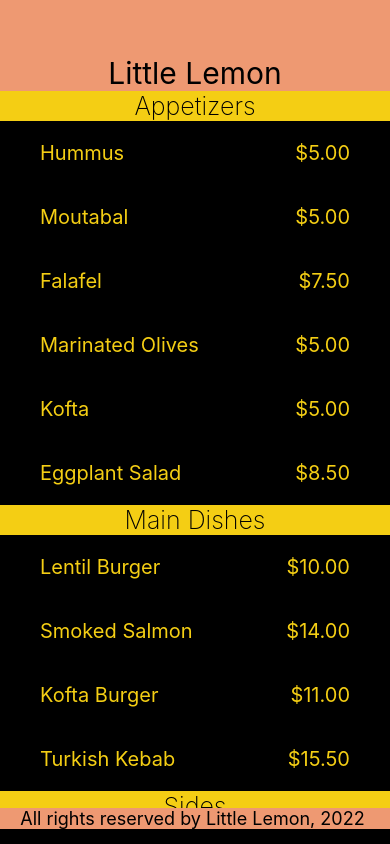
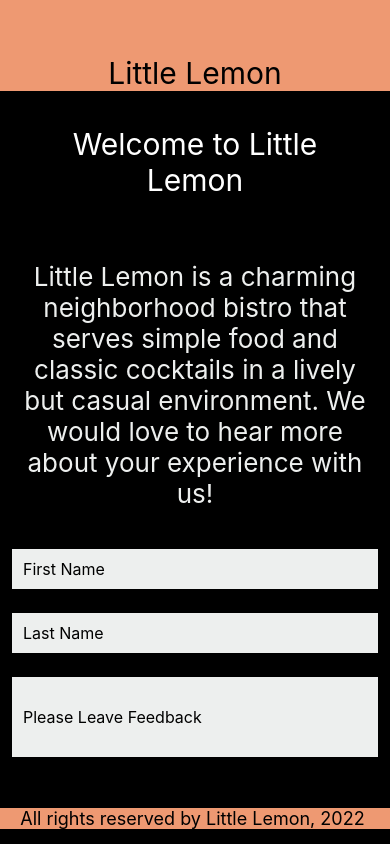
Before and after one commit to khambley/LittleLemonReactNativeApp, a React Native app: screen / in a window 390 px wide. Built offline with nearby package versions, Linux system fonts and the light colour scheme.

Commit message:
Week 2.3 - Fixed Virtual Keyboard overlap issues

```diff
--- a/App.js
+++ b/App.js
@@ -16,8 +16,8 @@ export default function App() {
       style={styles.container}>
         <LittleLemonHeader />
         {/* <ViewBoxesWithColorAndText /> */}
-        {/* <WelcomeScreen /> */}
-        <MenuItems />
+        <WelcomeScreen />
+        {/* <MenuItems /> */}
       </View>
       <View style={styles.footer}>
         <LittleLemonFooter />
--- a/WelcomeScreen.js
+++ b/WelcomeScreen.js
@@ -1,18 +1,39 @@
-import * as React from 'react';
-import { StyleSheet, View, Text, ScrollView } from 'react-native';
+import React, { useState } from 'react';
+import { StyleSheet, View, Text, ScrollView, TextInput, KeyboardAvoidingView, Platform } from 'react-native';
 
 export default function WelcomeScreen() {
+
+    const[firstName, onChangeFirstName] = useState('');
+    const[lastName, onChangeLastName] = useState('');
+    const[message, onChangeMessage] = useState('');
+
     return (
-     <View style={welcomeStyles.container}>
-        <ScrollView indicatorStyle={"white"}>
+     <KeyboardAvoidingView style={welcomeStyles.container} behavior={Platform.OS === 'ios' ? 'padding' : 'height'}>
+        <ScrollView indicatorStyle={"white"} keyboardDismissMode="on-drag">
         <Text style={welcomeStyles.headerText}>
                 Welcome to Little Lemon
         </Text>
 
         <Text style={welcomeStyles.bodyText}>
             Little Lemon is a charming neighborhood bistro that serves simple food and classic cocktails in a lively but casual environment. We would love to hear more about your experience with us!</Text>
+
+        <TextInput
+            style={welcomeStyles.inputBox}
+            value={firstName}
+            onChangeText={onChangeFirstName}
+            placeholder={'First Name'} />
+        <TextInput
+            style={welcomeStyles.inputBox}
+            value={lastName}
+            onChangeText={onChangeLastName}
+            placeholder={'Last Name'} />
+         <TextInput
+            style={welcomeStyles.messageBox}
+            value={message}
+            onChangeText={onChangeMessage}
+            placeholder={'Please Leave Feedback'} />
         </ScrollView>
-     </View>
+     </KeyboardAvoidingView>
     );
   }
   const welcomeStyles = StyleSheet.create({
@@ -31,5 +52,24 @@ export default function WelcomeScreen() {
         marginVertical: 8,
         color: '#EDEFEE',
         textAlign: 'center',
-    }
+    },
+    inputBox: {
+        height: 40,
+        margin: 12,
+        borderWidth: 1,
+        padding: 10,
+        fontSize: 16,
+        borderColor: '#EDEFEE',
+        backgroundColor: '#EDEFEE',
+      },
+      messageBox: {
+        height: 80,
+        margin: 12,
+        borderWidth: 1,
+        padding: 10,
+        fontSize: 16,
+        borderColor: '#EDEFEE',
+        backgroundColor: '#EDEFEE',
+        textAlignVertical: 'top'
+      },
   });
```
